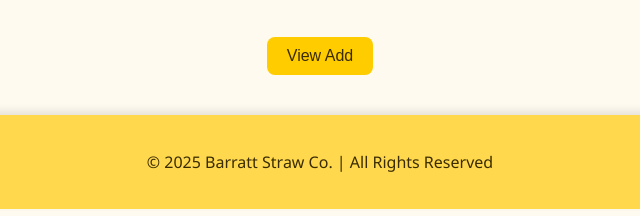
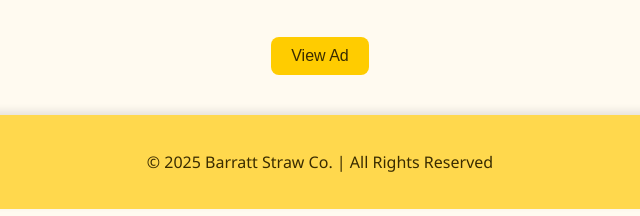
Before and after one commit to Sigmaman111/banana-straws, a plain HTML site: page index.html in a window 1280 px wide. Shown: the part 529-745 px from the top of the page, 320-960 px from the left. Drawn offline with Linux system fonts and the light colour scheme.

Commit message:
index.html

```diff
--- a/index.html
+++ b/index.html
@@ -124,7 +124,7 @@
       <p>We proudly source authentic Barratt confectionery, ensuring every bite brings the unmistakable taste of classic British sweets. Whether you’re stocking up for a special occasion or indulging yourself, our banana straws are a delightful choice.</p>
     </section>
 
-    <a href="add.html" class="view-cart"><button>View Add</button></a>
+    <a href="add.html" class="view-cart"><button>View Ad</button></a>
   </main>
 
   <footer>
```
